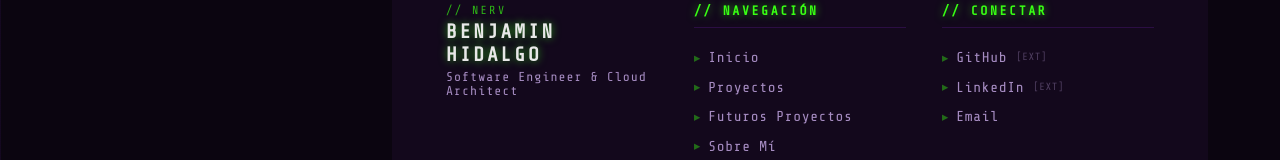
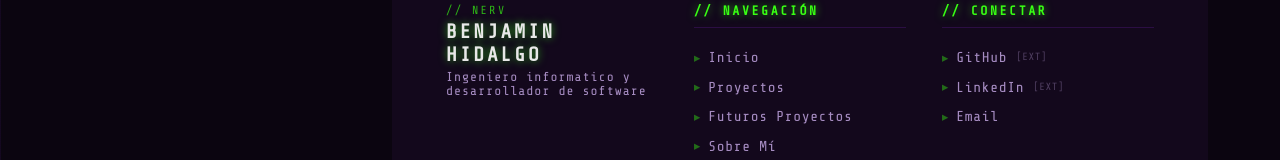
Before and after one commit to benhidalgov/Portfolio, a React (Vite) app: page / in a window 1280 px wide. Shown: the part 2126-2286 px from the top of the page. Built offline with nearby package versions, Linux system fonts and the light colour scheme.

Commit message:
Arreglo pantalla de carga

```diff
--- a/src/Components/Footer/Footer.jsx
+++ b/src/Components/Footer/Footer.jsx
@@ -17,7 +17,7 @@ function Footer() {
           <div className="footer-brand">
             <span className="footer-brand-tag">// NERV</span>
             <p className="footer-brand-name">BENJAMIN HIDALGO</p>
-            <p className="footer-brand-sub">Software Engineer &amp; Cloud Architect</p>
+            <p className="footer-brand-sub">Ingeniero informatico y desarrollador de software</p>
           </div>
         </div>
 
--- a/src/Components/Loading/Loading.css
+++ b/src/Components/Loading/Loading.css
@@ -5,12 +5,15 @@
     flex-direction: column;
     justify-content: center;
     align-items: center;
+    position: fixed;
+    inset: 0;
+    width: 100vw;
     height: 100vh;
     background-color: var(--color-background);
     color: var(--color-primary);
     font-family: var(--font-code);
     padding: 2rem;
-    position: relative;
+    z-index: 9999;
     overflow: hidden;
 }
 
```
